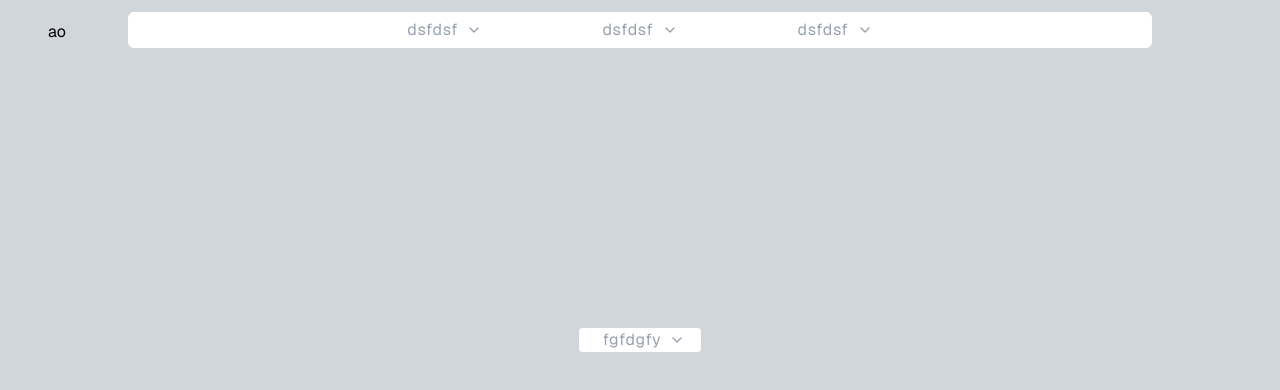
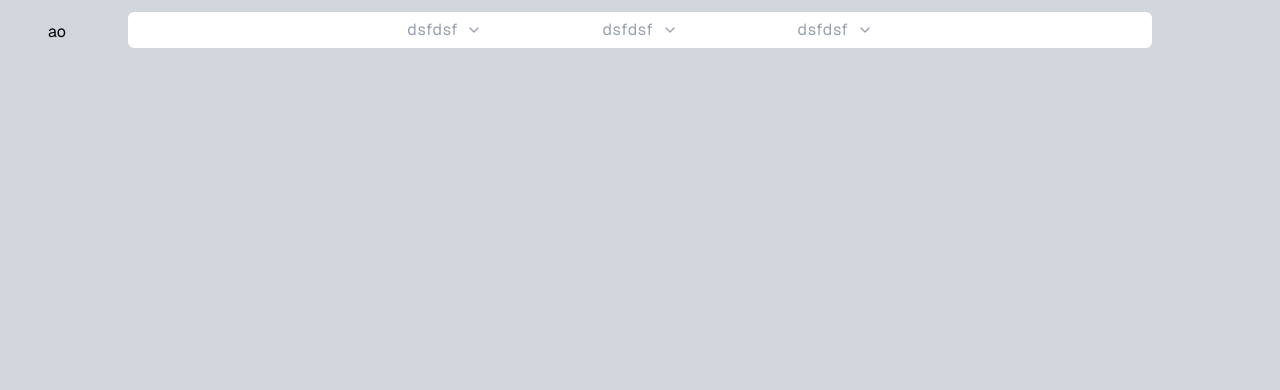
Before and after one commit to sara91-dev/web-personal, a Next.js app: page / in a window 1280 px wide. Shown: the top 390 px of the page. Built offline with nearby package versions, Linux system fonts and the light colour scheme.

Commit message:
botón borrado + detalles elementos navbar

```diff
--- a/src/app/page.js
+++ b/src/app/page.js
@@ -8,28 +8,21 @@ export default function Home() {
         <div className="flex justify-center mt-3 my-1.5">
             <p className="hidden lg:block absolute left-0 ml-12 py-2">ao</p>
             <ul className="flex flex-nowrap justify-center p-4 sm:py-1.5 bg-white rounded-md xl:gap-x-30 lg:gap-x-24 md:gap-x-16 sm:gap-x-12 gap-x-6 w-full xl:max-w-5xl lg:max-w-4xl md:max-w-2xl sm:max-w-xl max-w-lg tracking-wider mx-4">
-                <li className="text-gray-400 hidden sm:flex items-center">
+                <li className="hover:text-gray-300 text-gray-400 hidden sm:flex items-center cursor-pointer">
                     dsfdsf
                     <FiChevronDown className="ml-2" />
                 </li>
-                <li className="text-gray-400 hidden sm:flex items-center">
+                <li className="hover:text-gray-300 text-gray-400 hidden sm:flex items-center cursor-pointer">
                     dsfdsf
                     <FiChevronDown className="ml-2" />
                 </li>
-                <li className="text-gray-400 hidden sm:flex items-center">
+                <li className="hover:text-gray-300 text-gray-400 hidden sm:flex items-center cursor-pointer">
                     dsfdsf
                     <FiChevronDown className="ml-2" />
                 </li>
             </ul>
         </div>
-        {/* BOTÓN */}
-        <div className="flex justify-center mt-70">
-            <button type="button"
-            className="bg-white inline-flex items-center rounded-sm pr-4 pl-6 text-gray-400 tracking-wider cursor-pointer">
-              fgfdgfy
-              <FiChevronDown className="ml-2" />
-            </button>
-        </div>
+
       </main>
   );
 }
```
